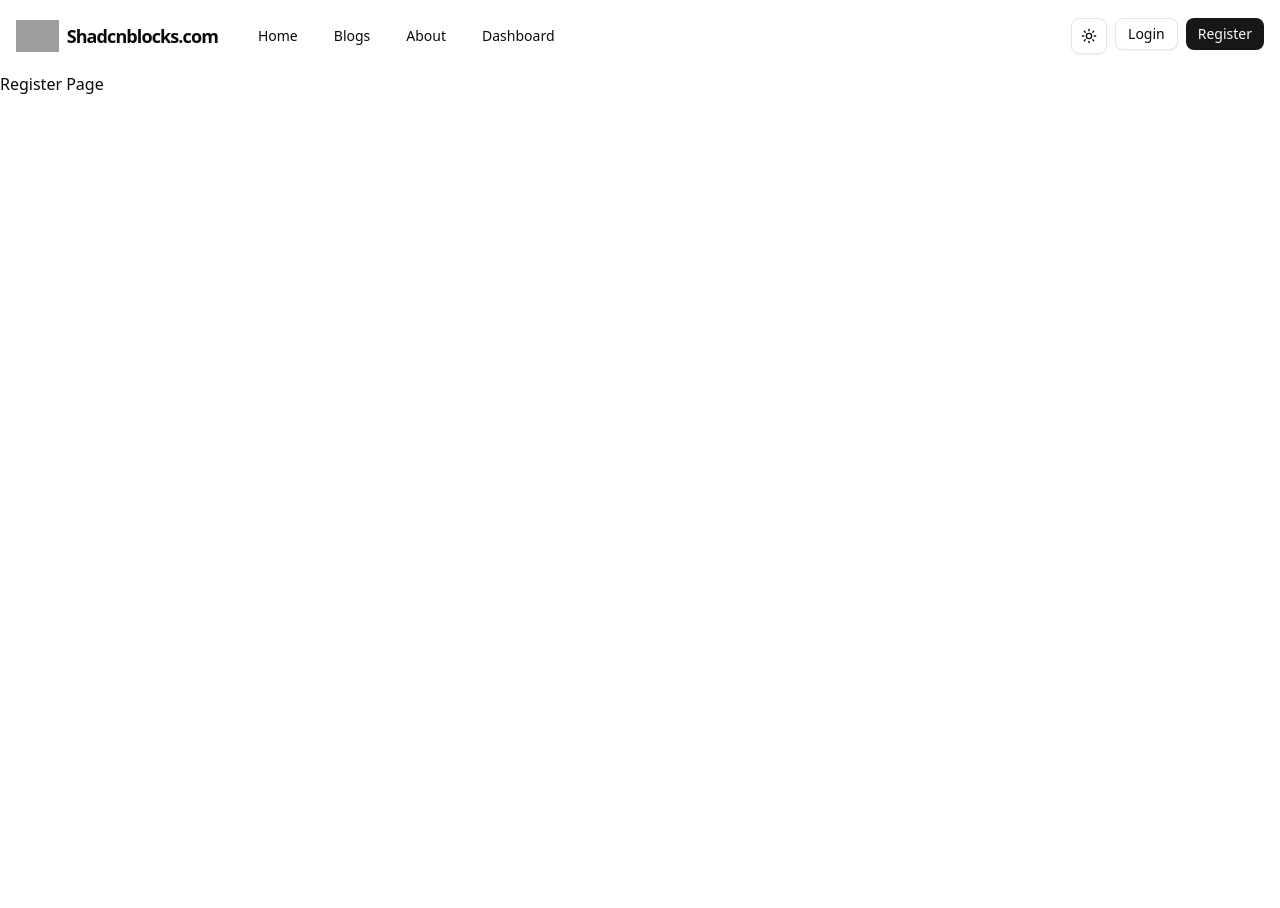
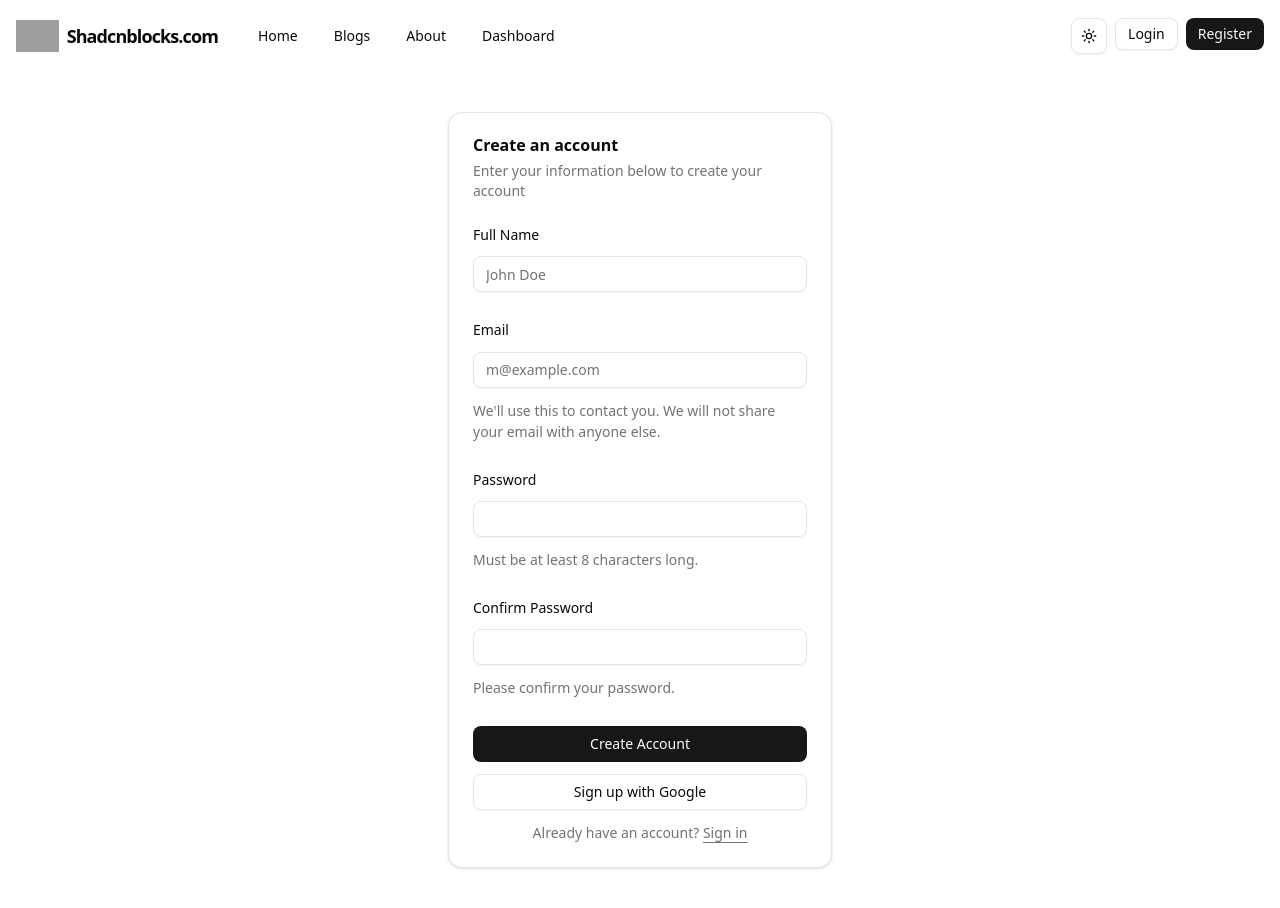
Before and after one commit to arafat-yasin-2413/blog-site-client, a Next.js app: page /register in a window 1280 px wide. Before the commit the page ends 800 px from the top, so only its background shows below. Built offline with nearby package versions, Linux system fonts and the light colour scheme; grey boxes are pictures that could not be loaded.

Commit message:
just some refactoring and modularization

```diff
--- a/src/app/(commonLayout)/login/page.tsx
+++ b/src/app/(commonLayout)/login/page.tsx
@@ -1,9 +1,11 @@
-import React from "react";
+import { LoginForm } from "@/components/modules/authentication/login-form"
 
-export default function LoginPage() {
-    return (
-        <div>
-            <h2>This is Login Page</h2>
-        </div>
-    );
+export default function Page() {
+  return (
+    <div className="flex min-h-svh w-full items-center justify-center p-6 md:p-10">
+      <div className="w-full max-w-sm">
+        <LoginForm />
+      </div>
+    </div>
+  )
 }
--- a/src/app/(commonLayout)/register/page.tsx
+++ b/src/app/(commonLayout)/register/page.tsx
@@ -1,9 +1,11 @@
-import React from "react";
+import { RegisterForm } from "@/components/modules/authentication/register-form";
 
-export default function Register() {
+export default function Page() {
     return (
-        <div>
-            <h2>Register Page</h2>
+        <div className="flex min-h-svh w-full items-center justify-center p-6 md:p-10">
+            <div className="w-full max-w-sm">
+                <RegisterForm />
+            </div>
         </div>
     );
 }
--- a/src/app/login/page.tsx
+++ /dev/null
@@ -1,11 +0,0 @@
-import { LoginForm } from "@/components/login-form"
-
-export default function Page() {
-  return (
-    <div className="flex min-h-svh w-full items-center justify-center p-6 md:p-10">
-      <div className="w-full max-w-sm">
-        <LoginForm />
-      </div>
-    </div>
-  )
-}
--- a/src/app/signup/page.tsx
+++ /dev/null
@@ -1,11 +0,0 @@
-import { SignupForm } from "@/components/signup-form"
-
-export default function Page() {
-  return (
-    <div className="flex min-h-svh w-full items-center justify-center p-6 md:p-10">
-      <div className="w-full max-w-sm">
-        <SignupForm />
-      </div>
-    </div>
-  )
-}
--- a/src/components/signup-form.tsx
+++ b/src/components/modules/authentication/register-form.tsx
@@ -14,7 +14,7 @@ import {
 } from "@/components/ui/field"
 import { Input } from "@/components/ui/input"
 
-export function SignupForm({ ...props }: React.ComponentProps<typeof Card>) {
+export function RegisterForm({ ...props }: React.ComponentProps<typeof Card>) {
   return (
     <Card {...props}>
       <CardHeader>
```
Also changed, not shown: src/components/modules/authentication/login-form.tsx (renamed from src/components/login-form.tsx).
